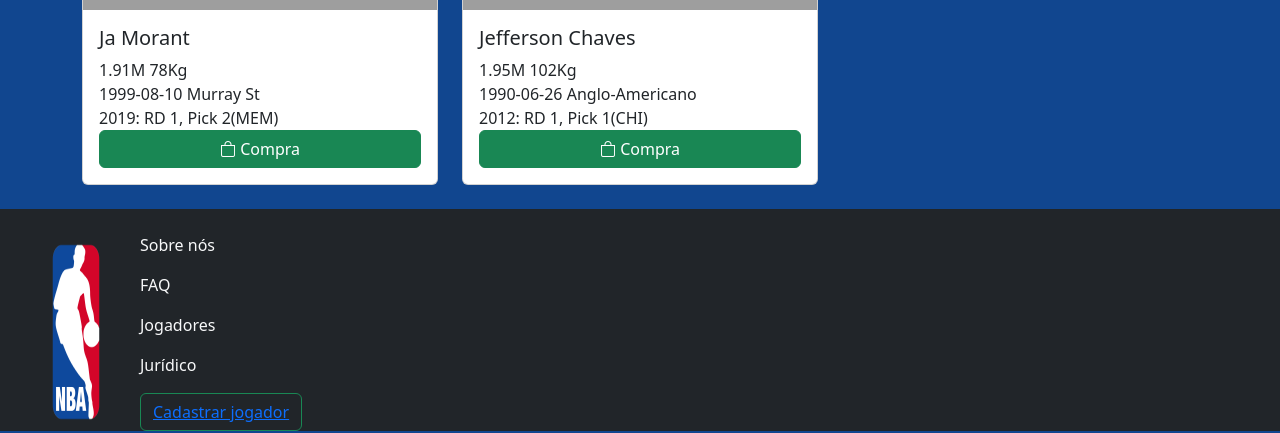
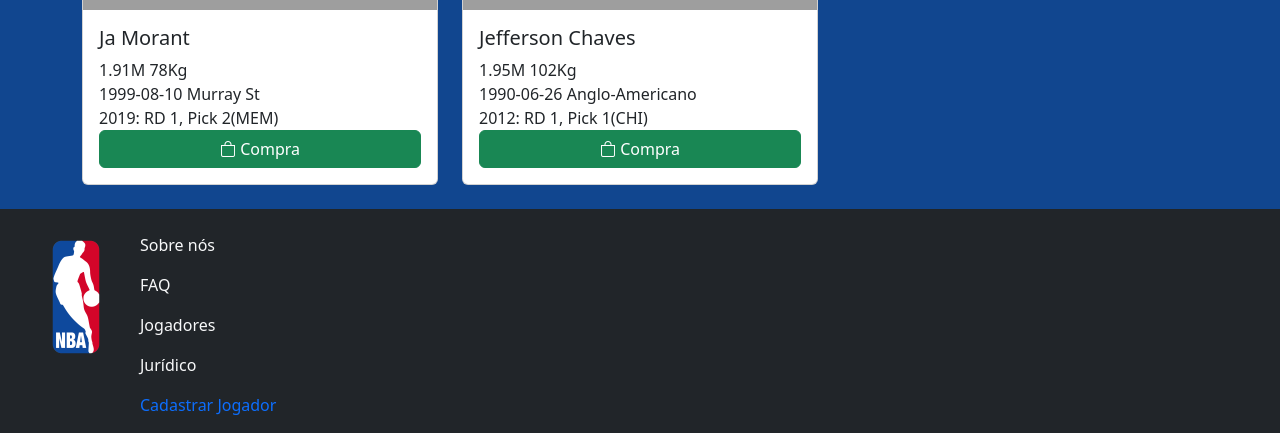
Before and after one commit to Morenofael/baskemt-boll, a PHP site: page / in a window 1280 px wide. Shown: the part 870-1303 px from the top of the page. Run offline with PHP 8.4, Linux system fonts and the light colour scheme; data comes from the database, SQL or seed files in the repository; grey boxes are pictures that could not be loaded.

Commit message:
consegui fazer a imagem do tqmanho certo

```diff
--- a/index.css
+++ b/index.css
@@ -3,6 +3,10 @@
     --sec_cor: #11468F;
     --ter_cor: #DA1212;
     --quar_cor:#EEEEEE;
+}
+a{
+    color: green;
+    text-decoration: none;
 }
 body{
     background-color: var(--sec_cor);
@@ -13,6 +17,7 @@ body #navbar{
 .cards{
     margin-top: 10%;
 }
-.container-fluid > img{
+.container-fluid img{
     width: 10vw;
+    height: auto;
 }
--- a/index.php
+++ b/index.php
@@ -101,13 +101,15 @@
   </div>
     <footer class="bg-dark">
       <div class="container-fluid d-flex text-light mt-4 pt-4">
-        <img src="imagens/logo-nba.png" alt="Logo da NBA" class="img-fluid">
+        <div>
+          <img src="./imagens/logo-nba.png" alt="Logo da NBA" class="img-fluid">
+        </div>
         <div>
             <p>Sobre nós</p>
             <p>FAQ</p>
             <p>Jogadores</p>
             <p>Jurídico</p>
-            <button type="button" class="btn btn-outline-success"><a href="cadastro.php"> Cadastrar jogador</a></button>
+            <p><a href="cadastro.php" class="link-primary link-offset-2 link-underline-opacity-25 link-underline-opacity-100-hover">Cadastrar Jogador</a></p>
         </div>
       </div>
     </footer>
```
